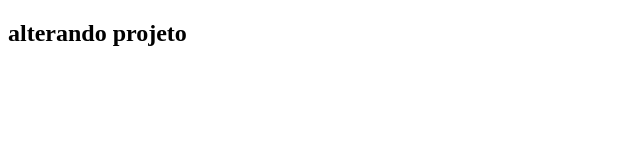
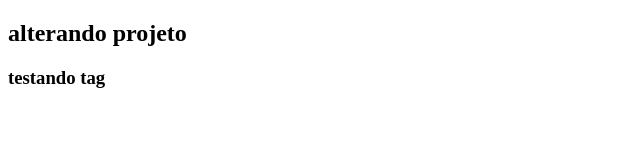
Before and after one commit to valdemir1925/trabalho-do-git, a plain HTML site: page index.html in a window 1280 px wide. Shown: the whole page, without its empty margins (0-640 px from the left). Drawn offline with Linux system fonts and the light colour scheme.

Commit message:
enviando alteração

```diff
--- a/index.html
+++ b/index.html
@@ -8,5 +8,6 @@
 </head>
 <body>
     <h2>alterando projeto</h2>
+    <h3>testando tag</h3>
 </body>
 </html>
```
